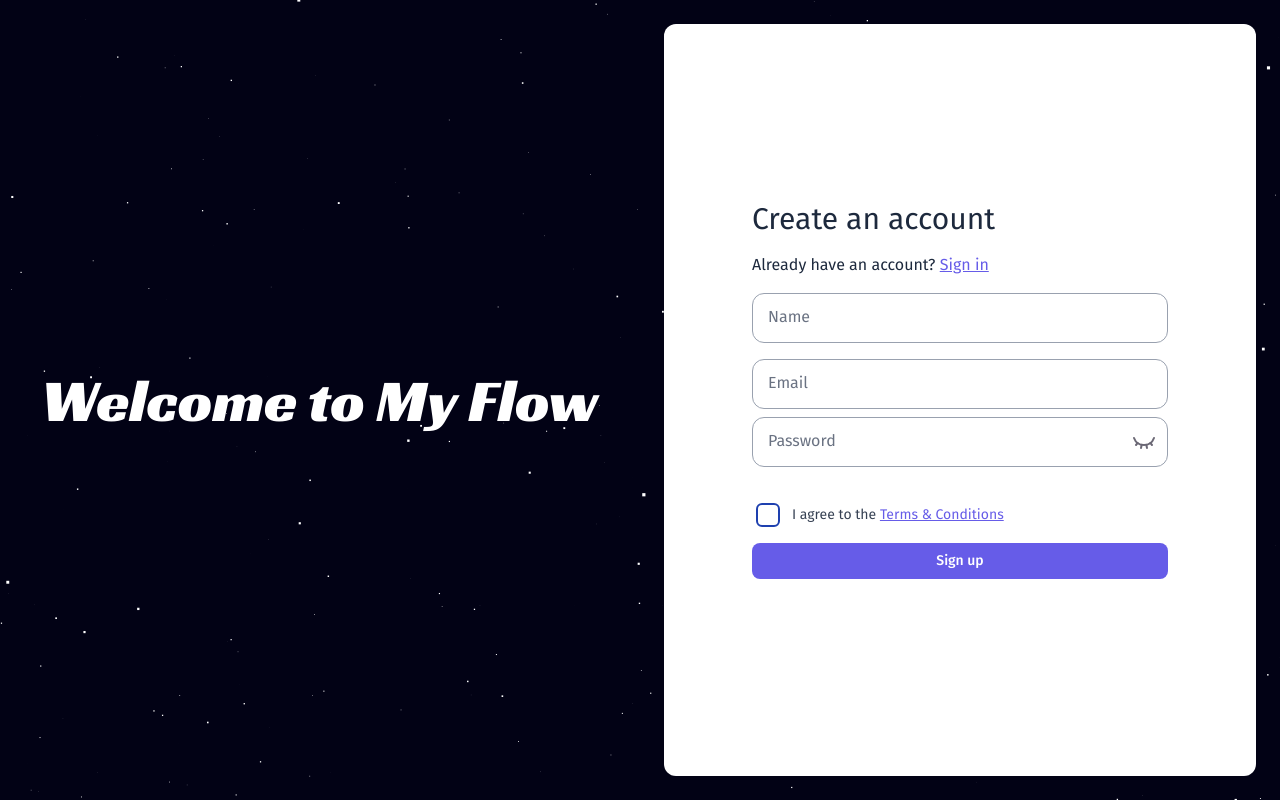
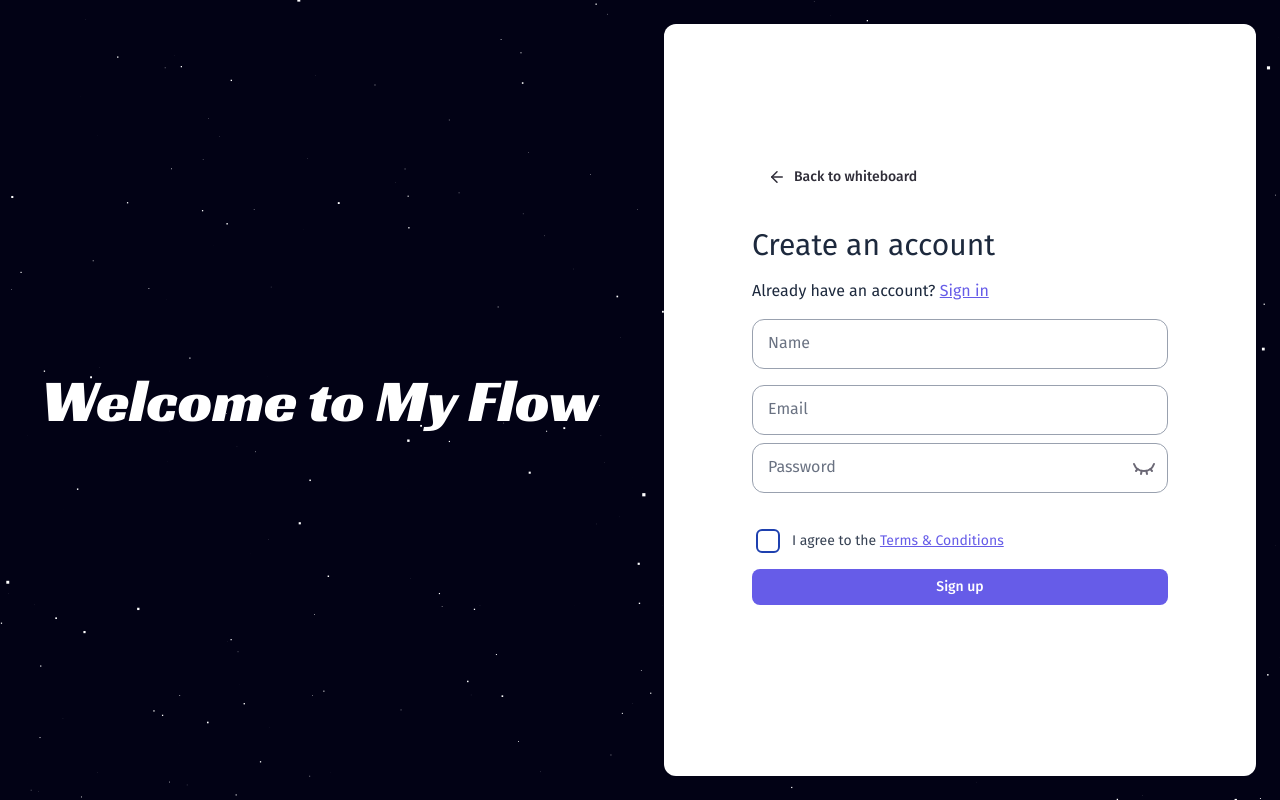
Before and after one commit to Dev-Code24/My-Flow-Frontend, a Next.js app: page /auth/sign-up in a window 1280 px wide. Built offline with nearby package versions, Linux system fonts and the light colour scheme; no server answers.

Commit message:
Changes: • Added go back to previous page buttons in the auth forms

```diff
--- a/src/app/auth/sign-in/page.tsx
+++ b/src/app/auth/sign-in/page.tsx
@@ -7,7 +7,7 @@ import { useRouter } from 'next/navigation';
 import { useForm } from 'react-hook-form';
 import { zodResolver } from '@hookform/resolvers/zod';
 import { Racing_Sans_One } from 'next/font/google';
-import { EyeClosed as EyeClosedIcon, Eye as EyeOpenIcon, LoaderCircle } from 'lucide-react';
+import { EyeClosed as EyeClosedIcon, Eye as EyeOpenIcon, LoaderCircle, ArrowLeft } from 'lucide-react';
 
 import { BGAnimation } from '@/components';
 import Form from '@/ui/forms';
@@ -78,6 +78,15 @@ export default function SignIn() {
       <div className='flex h-full w-full items-center justify-center p-4 lg:w-[50%] lg:p-6'>
         <div className='container__form flex h-full w-full items-center justify-center rounded-xl bg-white p-6 text-slate-800'>
           <div className='max:h-120 max-w-104 lg:my-auto lg:w-104'>
+            <Button
+              href='/'
+              variant='ghost'
+              className='mb-4 gap-2 px-2'
+            >
+              <ArrowLeft size={18} />
+              Back to whiteboard
+            </Button>
+
             <div className='flex items-center lg:hidden'>
               <div
                 className={`${racingsSans.className} text-[1.35rem] md:text-5xl`}
--- a/src/app/auth/sign-up/page.tsx
+++ b/src/app/auth/sign-up/page.tsx
@@ -7,7 +7,7 @@ import { useRouter } from 'next/navigation';
 import { useForm } from 'react-hook-form';
 import { zodResolver } from '@hookform/resolvers/zod';
 import { Racing_Sans_One } from 'next/font/google';
-import { EyeClosed as EyeClosedIcon, Eye as EyeOpenIcon, LoaderCircle } from 'lucide-react';
+import { EyeClosed as EyeClosedIcon, Eye as EyeOpenIcon, LoaderCircle, ArrowLeft } from 'lucide-react';
 
 import { BGAnimation } from '@/components';
 import Form from '@/ui/forms';
@@ -77,10 +77,17 @@ export default function SignUp() {
       <div className='flex h-full w-full items-center justify-center p-4 lg:w-[50%] lg:p-6'>
         <div className='container__form flex h-full w-full items-center justify-center rounded-xl bg-white p-6 text-slate-800'>
           <div className='max:h-120 max:w-104 lg:my-auto lg:w-104'>
+            <Button
+              href='/'
+              variant='ghost'
+              className='mb-4 gap-2 px-2'
+            >
+              <ArrowLeft size={18} />
+              Back to whiteboard
+            </Button>
+
             <div className='flex items-center lg:hidden'>
-              <div
-                className={`${racingsSans.className} text-[1.35rem] md:text-5xl`}
-              >
+              <div className={`${racingsSans.className} text-[1.35rem] md:text-5xl`}>
                 Welcome to My Flow
               </div>
             </div>
```
